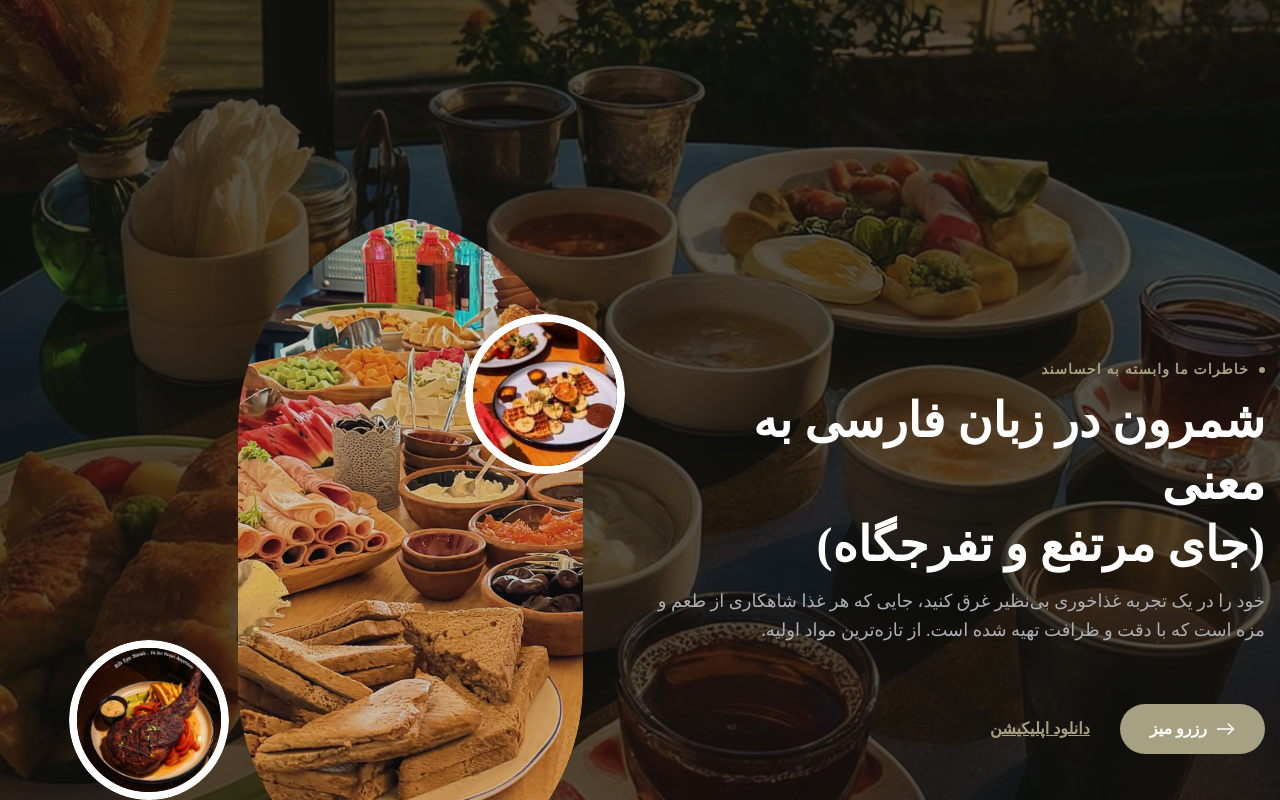
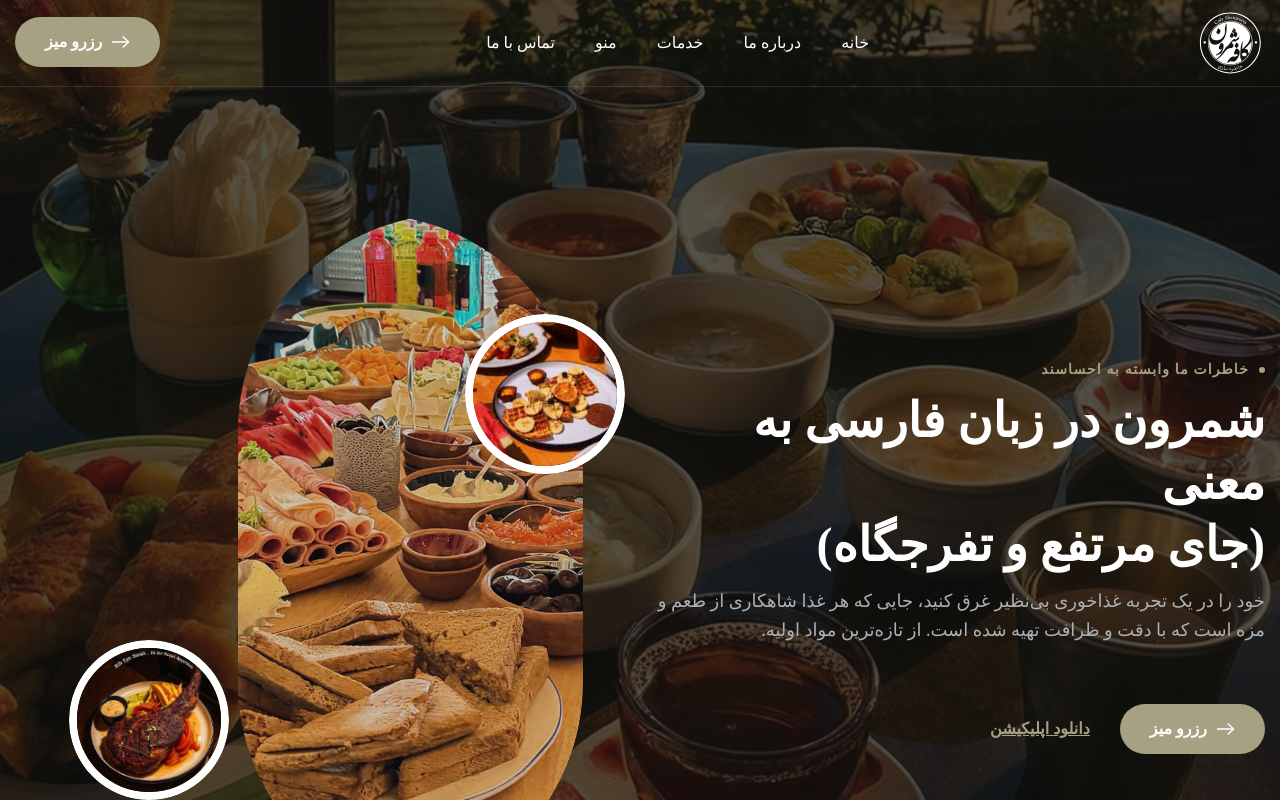
Before and after one commit to AmirHoseinDeldar/cafeshemron, a Next.js app: page / in a window 1280 px wide. Shown: the top 800 px of the page. Built offline with nearby package versions, Linux system fonts and the light colour scheme.

Commit message:
addinng navbar and footer components

```diff
--- /dev/null
+++ b/app/components/Footer.jsx
@@ -0,0 +1,85 @@
+import Image from "next/image";
+import React from "react";
+import { FaFacebook, FaInstagram, FaTelegram } from "react-icons/fa";
+
+const Footer = () => {
+  return (
+    <div className="main-footer">
+      <div className="container">
+        <div className="row">
+          <div className="col-lg-6">
+            <div className="footer-content">
+              <div className="footer-logo">
+                <Image alt="" src="/logo.svg" width={600} height={600} />
+              </div>
+              <div className="footer-content-box">
+                <div className="footer-contact-item">
+                  <div className="icon-box">
+                    <Image
+                      alt=""
+                      src="/icon-location.svg"
+                      width={24}
+                      height={24}
+                    />
+                  </div>
+                  <div className="footer-contact-content">
+                    <p>تهران، خیابان شمرون، پلاک ۴۵۱۷</p>
+                  </div>
+                </div>
+
+                <div className="footer-contact-item">
+                  <div className="icon-box">
+                    <Image
+                      alt=""
+                      src="/icon-phone.svg"
+                      width={24}
+                      height={24}
+                    />
+                  </div>
+                  <div className="footer-contact-content">
+                    <p dir="ltr">
+                      <a href="tel:+982112345678">+98 21 1234 5678</a>
+                    </p>
+                  </div>
+                </div>
+              </div>
+            </div>
+          </div>
+        </div>
+        <div className="footer-copyright">
+          <div className="row align-items-center">
+            <div className="col-md-6">
+              <div className="footer-social-icon">
+                <ul>
+                  <li>
+                    <a href="#">
+                      <FaTelegram />
+                    </a>
+                  </li>
+                  <li>
+                    <a href="#">
+                      <FaFacebook />
+                    </a>
+                  </li>
+                  <li>
+                    <a href="https://www.instagram.com/cafeshemroon">
+                      <FaInstagram />
+                    </a>
+                  </li>
+                </ul>
+              </div>
+            </div>
+
+            <div className="col-lg-6 col-md-6">
+              <div className="footer-copyright-text">
+                <p>کپی‌رایت © ۲۰۲۵ | تمامی حقوق محفوظ است.</p>
+              </div>
+            </div>
+          </div>
+        </div>
+      </div>
+    </div>
+  );
+};
+
+export default Footer;
--- /dev/null
+++ b/app/components/Navbar.jsx
@@ -0,0 +1,120 @@
+"use client";
+import Image from "next/image";
+import React, { useState } from "react";
+
+const Navbar = () => {
+  const [open, setOpen] = useState(false);
+  const handelToggle = () => {
+    setOpen(!open);
+  };
+  return (
+    <header className="main-header">
+      <div className="header-sticky">
+        <nav className="navbar navbar-expand-lg">
+          <div className="container">
+            <a href="/" className="navbar-brand">
+              <Image alt="" src="/logo.svg" width={70} height={70} />
+            </a>
+            <div className="navbar-collapse main-menu max-[992px]:hidden">
+              <div className="nav-menu-wrapper">
+                <ul className="navbar-nav mr-auto" id="menu">
+                  <li className="nav-item ">
+                    <a className="nav-link" href="/">
+                      خانه
+                    </a>
+                  </li>
+                  <li className="nav-item">
+                    <a className="nav-link" href="/about-us">
+                      درباره ما
+                    </a>
+                  </li>
+                  <li className="nav-item">
+                    <a className="nav-link" href="/services">
+                      خدمات
+                    </a>
+                  </li>
+                  <li className="nav-item">
+                    <a className="nav-link" href="/menu">
+                      منو
+                    </a>
+                  </li>
+
+                  <li className="nav-item">
+                    <a className="nav-link" href="/contact-us">
+                      تماس با ما
+                    </a>
+                  </li>
+                </ul>
+              </div>
+
+              <div className="header-btn">
+                <a href="/contact-us" className="btn-default">
+                  رزرو میز
+                </a>
+              </div>
+            </div>
+            <div
+              className="navbar-toggle cursor-pointer!"
+              onClick={handelToggle}
+            >
+              <div
+                className="slicknav_btn slicknav_collapsed"
+                style={{ outline: "none" }}
+              >
+                <span className="slicknav_menutxt"></span>
+                <span className="slicknav_icon slicknav_no-text">
+                  <span className="slicknav_icon-bar"></span>
+                  <span className="slicknav_icon-bar"></span>
+                  <span className="slicknav_icon-bar"></span>
+                </span>
+              </div>
+            </div>
+          </div>
+        </nav>
+        {open && (
+          <div className="responsive-menu">
+            <div className="slicknav_menu  ">
+              <ul
+                className="slicknav_nav space-y-2!"
+                aria-hidden="false"
+                role="menu"
+              >
+                <li className="nav-item">
+                  <a className="nav-link" href="/">
+                    خانه
+                  </a>
+                </li>
+
+                <li className="nav-item">
+                  <a className="nav-link" href="/about-us">
+                    درباره ما
+                  </a>
+                </li>
+
+                <li className="nav-item">
+                  <a className="nav-link" href="/services">
+                    خدمات
+                  </a>
+                </li>
+
+                <li className="nav-item">
+                  <a className="nav-link" href="/menu">
+                    منو
+                  </a>
+                </li>
+
+                <li className="nav-item">
+                  <a className="nav-link" href="/contact-us">
+                    تماس با ما
+                  </a>
+                </li>
+              </ul>
+            </div>
+          </div>
+        )}
+      </div>
+    </header>
+  );
+};
+
+export default Navbar;
--- a/app/layout.js
+++ b/app/layout.js
@@ -1,5 +1,7 @@
 import { Geist, Geist_Mono } from "next/font/google";
 import "./globals.css";
+import Footer from "./components/Footer";
+import Navbar from "./components/Navbar";
 
 const geistSans = Geist({
   variable: "--font-geist-sans",
@@ -22,9 +24,9 @@ export default function RootLayout({ children }) {
       <body
         className={`${geistSans.variable} ${geistMono.variable} antialiased`}
       >
-        {/* <Navbar /> */}
+        <Navbar />
         {children}
-        {/* <Footer /> */}
+        <Footer />
       </body>
     </html>
   );
```
